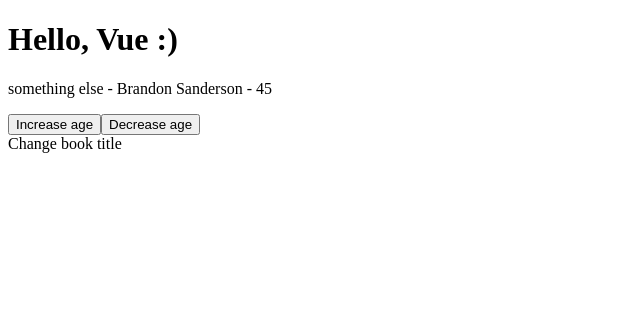
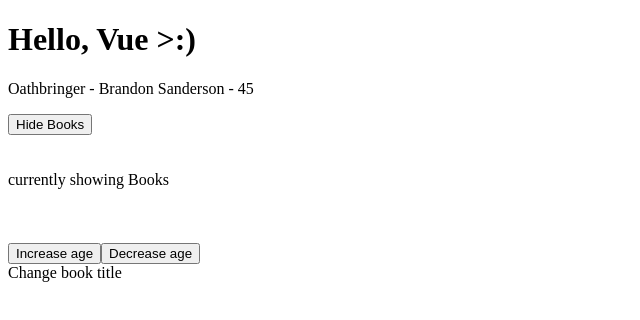
Before and after one commit to ChristopherSandor/VueProject, a plain HTML site: page index.html in a window 1280 px wide. Both pictures are taken after a click on the element "Change book title". Shown: the whole page, without its empty margins (0-640 px from the left). Drawn offline with nearby package versions, Linux system fonts and the light colour scheme.

Commit message:
Finished Vue Directives
We learnt how v-if, v-else and v-show work and how we should apply them differently depending on the job and how much computer resources the computer uses.

```diff
--- a/index.html
+++ b/index.html
@@ -9,14 +9,37 @@
 </head>
 <body>
 
-    <h1>Hello, Vue :)</h1>
+    <h1>Hello, Vue >:)</h1>
 
     <div id="app">
-        <p>{{ title }} - {{ author }} - {{ age }}</p>
+
+        <div v-if="showBooks">
+            <p>{{ title }} - {{ author }} - {{ age }}</p>
+        </div>
+<!-- v-if removes the element from HTML -->
+        <button @click="toggleShowBooks">
+            <span v-if="showBooks">Hide Books</span>
+            <span v-else>Show Books</span>
+            <!-- <span v-if="!showBooks">Show Books</span> -->
+        </button>
+<!--  -->
+        <br>
+        <br>
+        <br>
+
+<!-- v-show changes the CSS and doesn't remove the HTML -->
+        <div v-show="showBooks">
+            currently showing Books
+        </div>
+<!--  -->
+
+        <br>
+        <br>
+        <br>
 
         <button v-on:click="age++">Increase age</button>
         <button v-on:click="age--">Decrease age</button>
-        <div @click="title = 'something else'">Change book title</div>
+        <div @click="changeTitle('Oathbringer')">Change book title</div>
 
     </div>
 
--- a/main.js
+++ b/main.js
@@ -3,7 +3,17 @@ const app = Vue.createApp({
         return{
             title: 'The Final Empire',
             author: 'Brandon Sanderson',
-            age: 45
+            age: 45,
+            showBooks: true
+        }
+    },
+    methods: {
+        changeTitle(title){
+            // this.title = 'Words of Randiance'
+            this.title = title
+        },
+        toggleShowBooks(){
+            this.showBooks = !this.showBooks;
         }
     }
 
```
